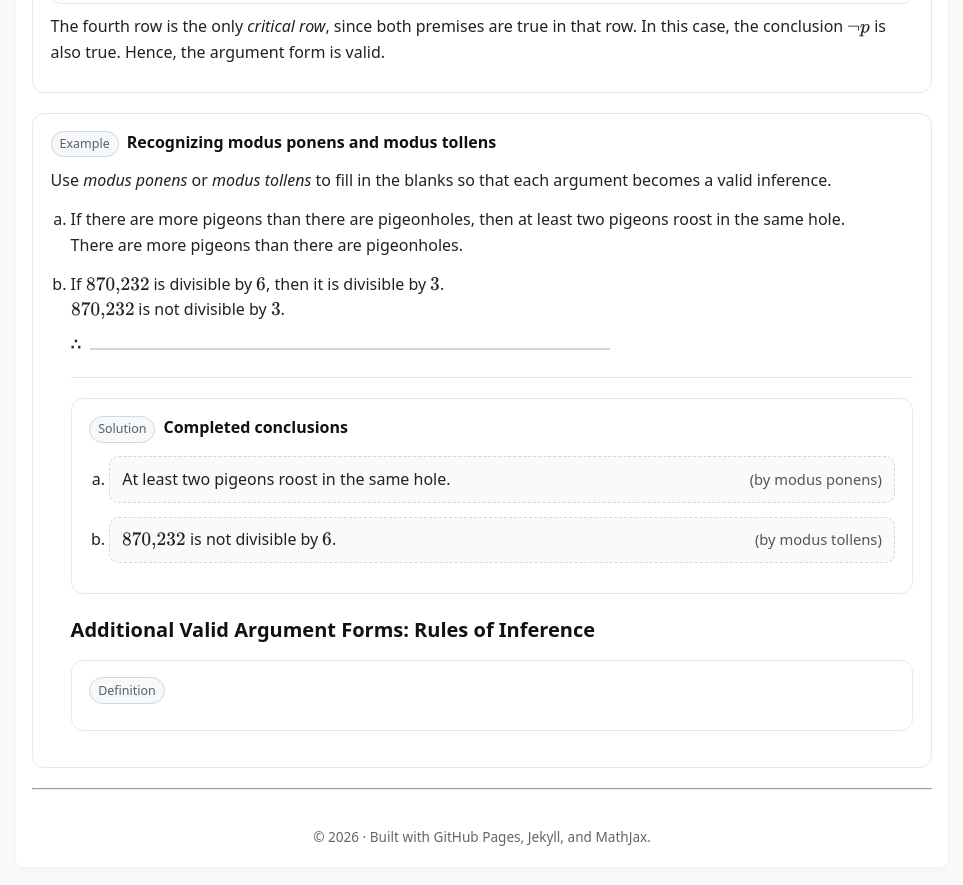
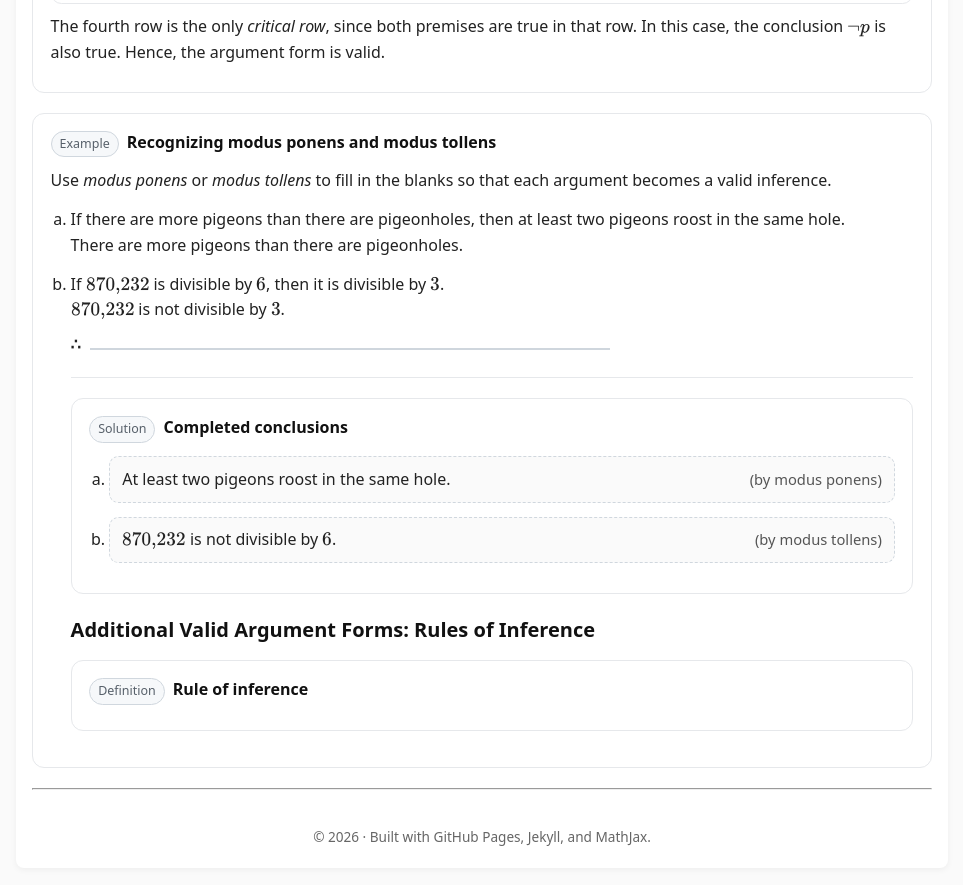
Before and after one commit to SaleemKamaludin/SaleemKamaludin.github.io, a Jekyll site: the page built from courses/comp1604/lecture-notes/lecture-01/index.md, in a window 1280 px wide and 900 px high, scrolled down 5239 px. Shown: the top 885 px of the window, without its empty margins (158-1121 px from the left). Built offline with Jekyll 4.4.1, drawn with Linux system fonts in a browser that asks for light colours.

Commit message:
Update index.md

```diff
--- a/courses/comp1604/lecture-notes/lecture-01/index.md
+++ b/courses/comp1604/lecture-notes/lecture-01/index.md
@@ -1760,3 +1760,4 @@ It is instructive to verify that modus ponens is a valid argument form. Doing so
 <div class="box" id="def-rule-of-inference">
  <div class="box-header">
   <span class="tag">Definition</span>
+  <h5 class="title">Rule of inference</h5>
```
